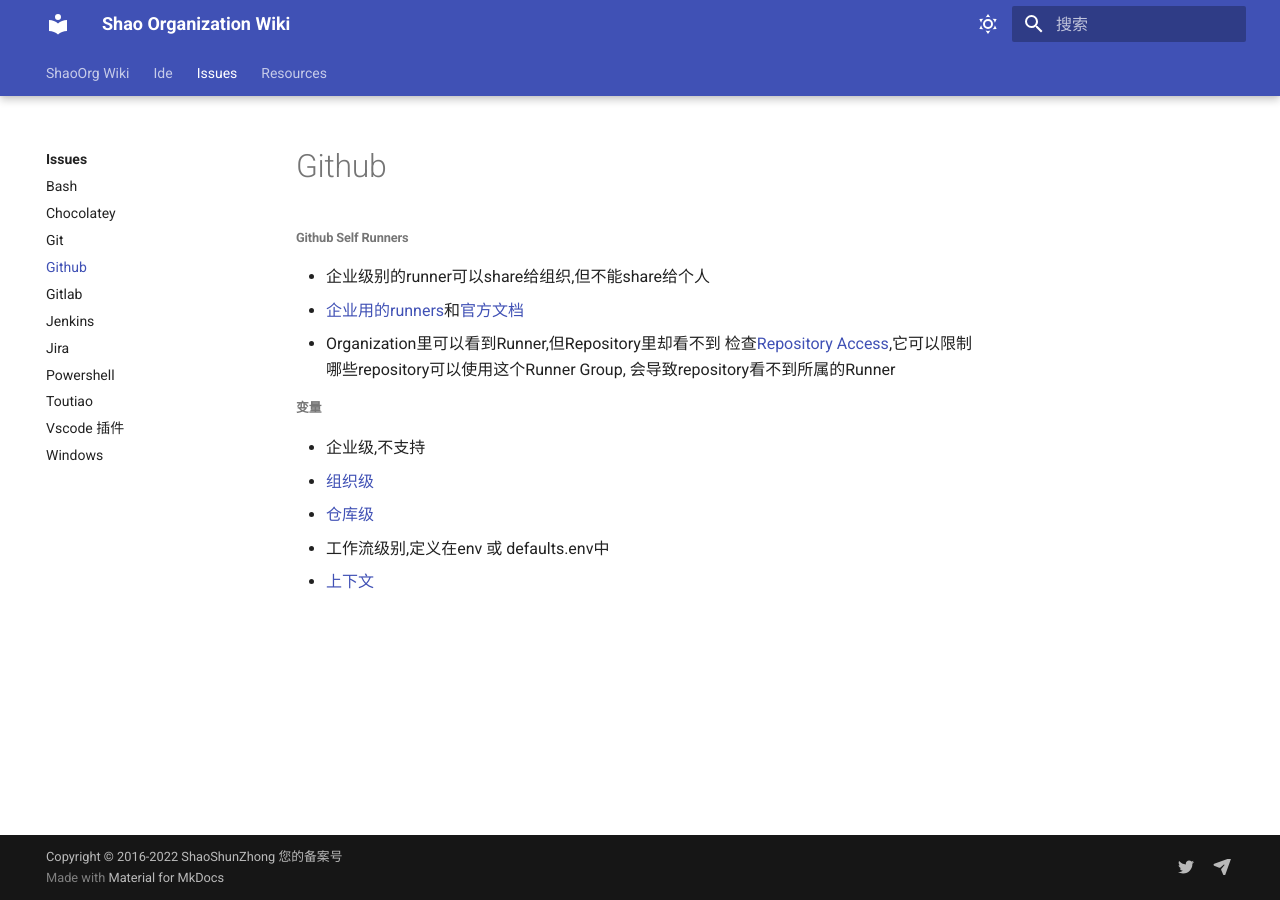
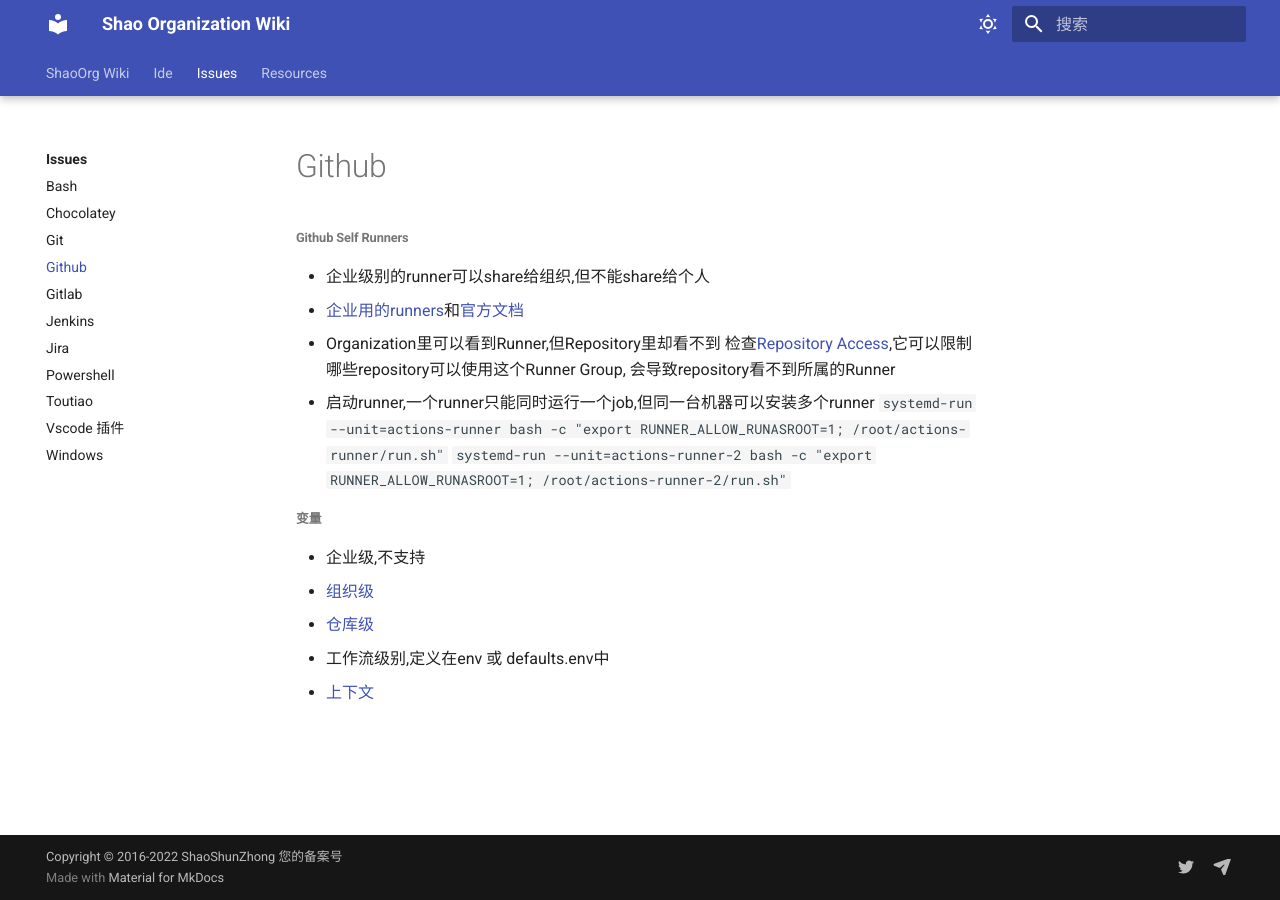
Before and after one commit to ShaoOrg/bulletin, an MkDocs documentation site: the page built from docs/issues/github.md, in a window 1280 px wide. Built offline with MkDocs 1.6.1 and Material for MkDocs 9.7.7, drawn with Linux system fonts in a browser that asks for light colours.

Commit message:
NOCR: committed by shell from SSZ-HTPC

```diff
--- a/docs/issues/github.md
+++ b/docs/issues/github.md
@@ -4,6 +4,9 @@
 - [企业用的runners](https://github.shao.sh/enterprises/ssz/settings/actions/runners)和[官方文档](https://docs.github.com/zh/enterprise-server@3.14/actions/hosting-your-own-runners/managing-self-hosted-runners/adding-self-hosted-runners)
 - Organization里可以看到Runner,但Repository里却看不到
 检查[Repository Access](https://github.shao.sh/organizations/SszOrg/settings/actions/runner-groups/3),它可以限制哪些repository可以使用这个Runner Group, 会导致repository看不到所属的Runner
+- 启动runner,一个runner只能同时运行一个job,但同一台机器可以安装多个runner
+`systemd-run --unit=actions-runner bash -c "export RUNNER_ALLOW_RUNASROOT=1; /root/actions-runner/run.sh"`
+`systemd-run --unit=actions-runner-2 bash -c "export RUNNER_ALLOW_RUNASROOT=1; /root/actions-runner-2/run.sh"`
 ###### 变量
 - 企业级,不支持
 - [组织级](https://github.shao.sh/organizations/SszOrg/settings/variables/actions)
```
